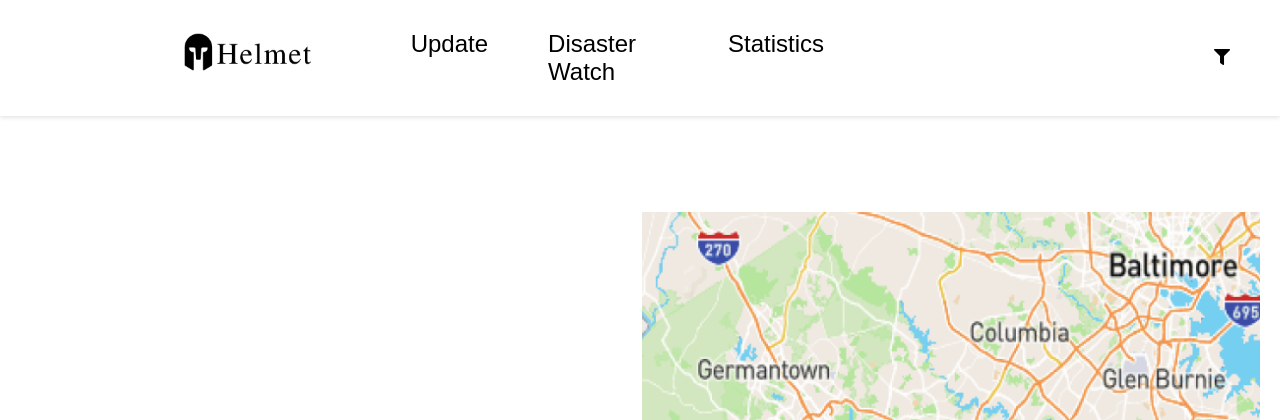
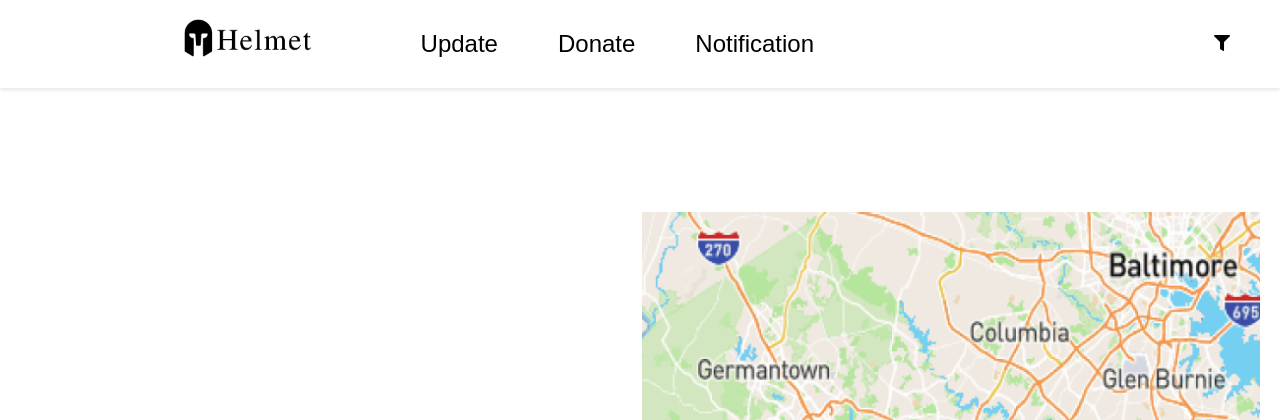
Before and after one commit to PyJim/helmet, a Flask app: page / in a window 1280 px wide. Shown: the top 420 px of the page. Run offline with Flask 3, Linux system fonts and the light colour scheme.

Commit message:
Basic layout

```diff
--- a/templates/base.html
+++ b/templates/base.html
@@ -15,9 +15,9 @@
         </div>
         <div class="Nav-links">
             <ul>
-                <li><a href="/">Update</a></li>
-                <li><a href="/disaster_watch">Disaster Watch</a></li>
-                <li><a href="/statistics">Statistics</a></li>
+                <li><a href="/update">Update</a></li>
+                <li><a href="/donate">Donate</a></li>
+                <li><a href="/notification">Notification</a></li>
             </ul>
         </div>
         <div class="filter-icon">
```
Also changed, not shown: templates/notification.html (added, +7 -0 lines), templates/update.html (+7 -0 lines).
